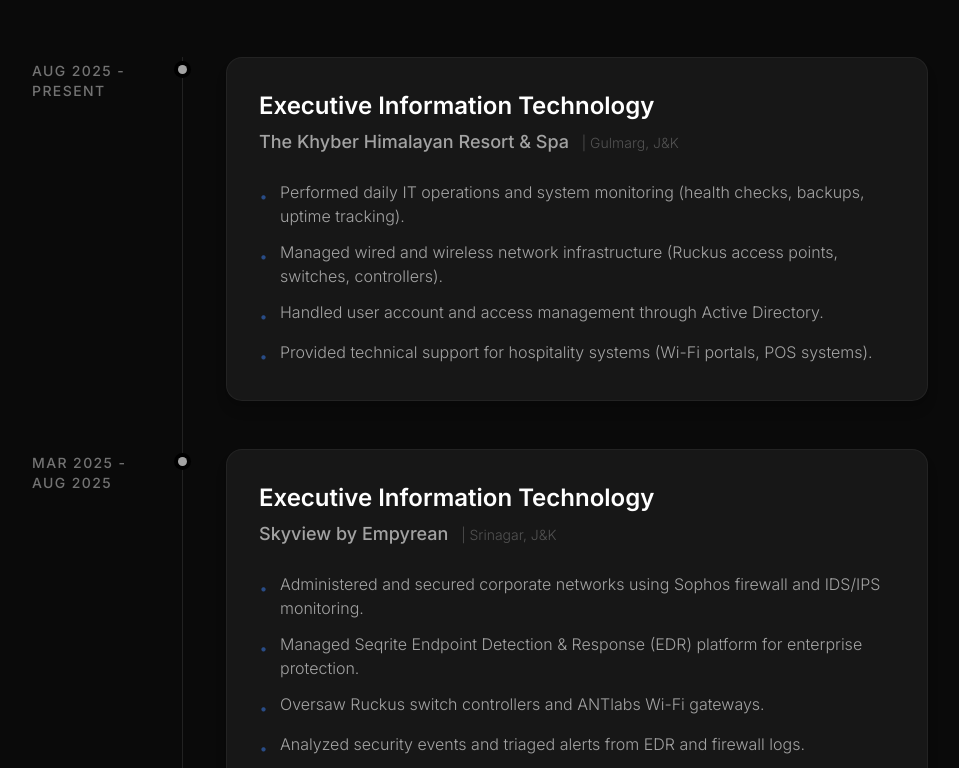
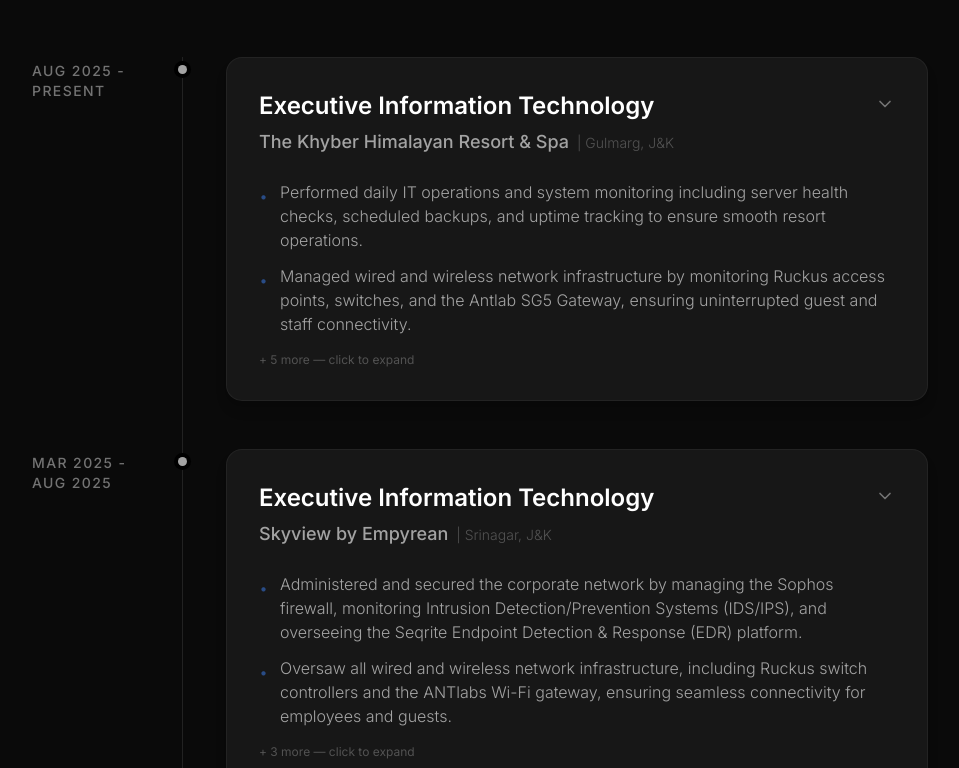
Before and after one commit to shahbasharat/portfolio-app, a Next.js app: page / in a window 1280 px wide. Shown: the part 4872-5640 px from the top of the page, without its empty margins (160-1119 px from the left). Built offline with nearby package versions, Linux system fonts and the light colour scheme.

Commit message:
feat: update experience with full details and expand/collapse

```diff
--- a/src/components/Experience.tsx
+++ b/src/components/Experience.tsx
@@ -1,10 +1,12 @@
 "use client";
 
-import React from "react";
-import { motion } from "framer-motion";
-import { Briefcase } from "lucide-react";
+import React, { useState } from "react";
+import { motion, AnimatePresence } from "framer-motion";
+import { Briefcase, ChevronDown } from "lucide-react";
 
 export default function Experience() {
+  const [expandedId, setExpandedId] = useState<number | null>(null);
+
   const experiences = [
     {
       id: 1,
@@ -13,10 +15,13 @@
       location: "Gulmarg, J&K",
       date: "Aug 2025 - Present",
       bullets: [
-        "Performed daily IT operations and system monitoring (health checks, backups, uptime tracking).",
-        "Managed wired and wireless network infrastructure (Ruckus access points, switches, controllers).",
-        "Handled user account and access management through Active Directory.",
-        "Provided technical support for hospitality systems (Wi-Fi portals, POS systems)."
+        "Performed daily IT operations and system monitoring including server health checks, scheduled backups, and uptime tracking to ensure smooth resort operations.",
+        "Managed wired and wireless network infrastructure by monitoring Ruckus access points, switches, and the Antlab SG5 Gateway, ensuring uninterrupted guest and staff connectivity.",
+        "Configured and maintained Sophos Firewall for secure VPN access, bandwidth management, and implementation of network security policies.",
+        "Administered Seqrite Endpoint Detection & Response (EDR) by enforcing web policies, monitoring alerts, and maintaining endpoint protection compliance across all systems.",
+        "Handled user account and access management through Active Directory, including password resets, permissions, and group policy configurations.",
+        "Provided technical support for hospitality systems such as Wi-Fi portals, POS systems, and administrative workstations, ensuring high availability for guests and staff.",
+        "Maintained IT documentation and incident reports including daily backup logs, network status updates, and service records for audits and performance reviews."
       ]
     },
     {
@@ -26,10 +31,11 @@
       location: "Srinagar, J&K",
       date: "Mar 2025 - Aug 2025",
       bullets: [
-        "Administered and secured corporate networks using Sophos firewall and IDS/IPS monitoring.",
-        "Managed Seqrite Endpoint Detection & Response (EDR) platform for enterprise protection.",
-        "Oversaw Ruckus switch controllers and ANTlabs Wi-Fi gateways.",
-        "Analyzed security events and triaged alerts from EDR and firewall logs."
+        "Administered and secured the corporate network by managing the Sophos firewall, monitoring Intrusion Detection/Prevention Systems (IDS/IPS), and overseeing the Seqrite Endpoint Detection & Response (EDR) platform.",
+        "Oversaw all wired and wireless network infrastructure, including Ruckus switch controllers and the ANTlabs Wi-Fi gateway, ensuring seamless connectivity for employees and guests.",
+        "Ensured business continuity and data integrity by performing daily backups of all critical servers and maintaining the security and performance of employee endpoints.",
+        "Provided comprehensive 24/7 IT operational support in a luxury hospitality environment, maintaining high system uptime and rapidly resolving technical issues.",
+        "Conducted daily security monitoring and alert triage, analyzing events from the EDR and firewall logs to identify and respond to potential threats."
       ]
     },
     {
@@ -39,15 +45,19 @@
       location: "Bengaluru, India",
       date: "Jan 2024 - Feb 2025",
       bullets: [
-        "Resolved customer complaints related to Wi-Fi and internet services for labor camp users.",
-        "Provided Wi-Fi setup, troubleshooting, and support for large-scale shared accommodations.",
-        "Diagnosed signal strength, bandwidth distribution, and user isolation issues."
+        "Handled customer complaints and connectivity issues related to WiFi and internet service for Etisalat labor camp users.",
+        "Provided WiFi setup, troubleshooting, and support for large-scale shared accommodations across labour camps.",
+        "Diagnosed issues related to signal strength, bandwidth distribution, and user isolation in multi-user environments.",
+        "Assisted non-technical users in configuring WiFi-enabled devices and delivered multilingual support as needed.",
+        "Configured and reset routers, resolved modem issues, and guided users in basic access control practices.",
+        "Collaborated with Etisalat backend teams to escalate complex issues and track resolution timelines.",
+        "Consistently achieved service-level targets for ticket handling, technical resolution, and customer satisfaction."
       ]
     }
   ];
 
   return (
-    <section id="experience" className="relative w-full py-20 md:py-24 px-6 md:px-24 bg-[#0a0a0a]">
+    <section id="experience" className="relative w-full py-20 md:py-24 px-4 md:px-24 bg-[#0a0a0a]">
       <div className="max-w-4xl mx-auto">
         <div className="mb-12 md:mb-16">
           <h3 className="text-sm uppercase tracking-[0.2em] text-neutral-500 mb-4 flex items-center gap-2">
@@ -59,17 +69,21 @@
         </div>
 
         <div className="space-y-8 md:space-y-12">
-          {experiences.map((exp, index) => (
+          {experiences.map((exp, index) => {
+            const isExpanded = expandedId === exp.id;
+            const visibleBullets = exp.bullets.slice(0, 2);
+            const hiddenBullets = exp.bullets.slice(2);
+
+            return (
               <motion.div
                 key={exp.id}
                 initial={{ opacity: 0, y: 30 }}
                 whileInView={{ opacity: 1, y: 0 }}
                 viewport={{ once: true, margin: "-100px" }}
                 transition={{ duration: 0.6, delay: index * 0.1 }}
-              className="relative pl-6 md:pl-0"
+                className="relative pl-0"
               >
-              {/* Timeline Connector */}
-              <div className="hidden md:block absolute left-[150px] top-0 bottom-[-48px] w-px bg-white/10 last:bg-transparent" />
+                <div className="hidden md:block absolute left-[150px] top-0 bottom-[-48px] w-px bg-white/10" />
                 <div className="hidden md:block absolute left-[146px] top-2 w-[9px] h-[9px] rounded-full ring-4 ring-black bg-neutral-400" />
 
                 <div className="flex flex-col md:flex-row gap-4 md:gap-16">
@@ -77,26 +91,74 @@
                     {exp.date}
                   </div>
 
-                <div className="flex-1 bg-neutral-900 border border-white/[0.05] hover:border-white/[0.15] transition-colors p-6 md:p-8 rounded-2xl relative group overflow-hidden shadow-lg">
+                  <div
+                    className="flex-1 bg-neutral-900 border border-white/[0.05] hover:border-white/[0.15] transition-all duration-500 p-6 md:p-8 rounded-2xl relative group overflow-hidden shadow-lg cursor-pointer"
+                    onClick={() => setExpandedId(isExpanded ? null : exp.id)}
+                  >
                     <div className="absolute inset-0 bg-gradient-to-br from-white/[0.03] to-transparent opacity-0 group-hover:opacity-100 transition-opacity duration-500" />
 
                     <div className="relative z-10">
-                    <h3 className="text-xl md:text-2xl font-semibold text-white mb-1.5">{exp.role}</h3>
-                    <h4 className="text-base md:text-lg text-neutral-400 mb-6 font-medium">{exp.company} <span className="text-neutral-600 text-sm ml-2 font-light">| {exp.location}</span></h4>
+                      <div className="flex items-start justify-between gap-4 mb-1.5">
+                        <h3 className="text-xl md:text-2xl font-semibold text-white">{exp.role}</h3>
+                        <motion.div
+                          animate={{ rotate: isExpanded ? 180 : 0 }}
+                          transition={{ duration: 0.3 }}
+                          className="shrink-0 mt-1"
+                        >
+                          <ChevronDown className="w-5 h-5 text-neutral-500 group-hover:text-white transition-colors" />
+                        </motion.div>
+                      </div>
+
+                      <h4 className="text-base md:text-lg text-neutral-400 mb-6 font-medium">
+                        {exp.company}
+                        <span className="text-neutral-600 text-sm ml-2 font-light">| {exp.location}</span>
+                      </h4>
 
                       <ul className="space-y-3 text-neutral-400 font-light text-sm md:text-base leading-relaxed">
-                      {exp.bullets.map((b, i) => (
+                        {visibleBullets.map((b, i) => (
                           <li key={i} className="flex gap-3">
-                          <span className="text-blue-500/50 mt-1">•</span>
+                            <span className="text-blue-500/50 mt-1 shrink-0">•</span>
                             <span>{b}</span>
                           </li>
                         ))}
                       </ul>
+
+                      <AnimatePresence>
+                        {isExpanded && (
+                          <motion.ul
+                            initial={{ opacity: 0, height: 0 }}
+                            animate={{ opacity: 1, height: "auto" }}
+                            exit={{ opacity: 0, height: 0 }}
+                            transition={{ duration: 0.3 }}
+                            className="space-y-3 text-neutral-400 font-light text-sm md:text-base leading-relaxed mt-3 overflow-hidden"
+                          >
+                            {hiddenBullets.map((b, i) => (
+                              <motion.li
+                                key={i}
+                                initial={{ opacity: 0, x: -10 }}
+                                animate={{ opacity: 1, x: 0 }}
+                                transition={{ delay: i * 0.1 }}
+                                className="flex gap-3"
+                              >
+                                <span className="text-blue-500/50 mt-1 shrink-0">•</span>
+                                <span>{b}</span>
+                              </motion.li>
+                            ))}
+                          </motion.ul>
+                        )}
+                      </AnimatePresence>
+
+                      {hiddenBullets.length > 0 && (
+                        <p className="text-xs text-neutral-600 mt-4 group-hover:text-neutral-400 transition-colors">
+                          {isExpanded ? "Click to collapse" : `+ ${hiddenBullets.length} more — click to expand`}
+                        </p>
+                      )}
                     </div>
                   </div>
                 </div>
               </motion.div>
-          ))}
+            );
+          })}
         </div>
       </div>
     </section>
```
Lines whose indentation alone changed are shown as unchanged.
